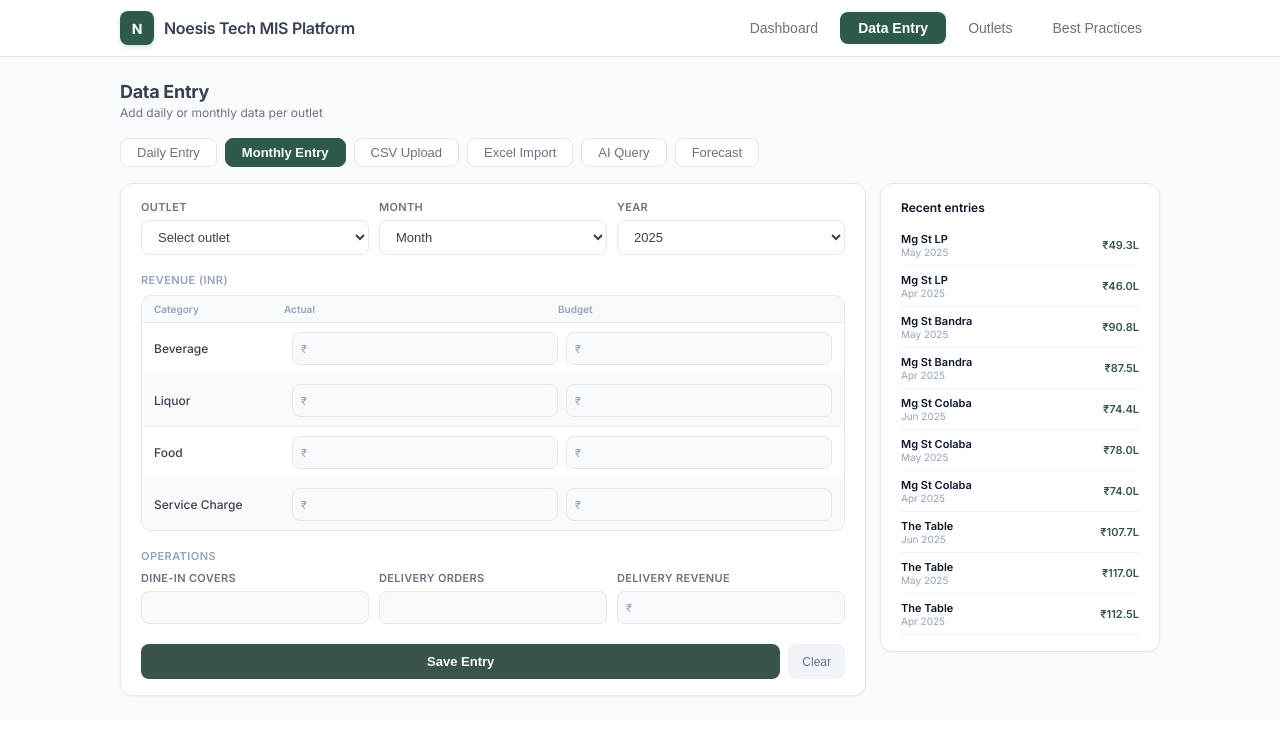
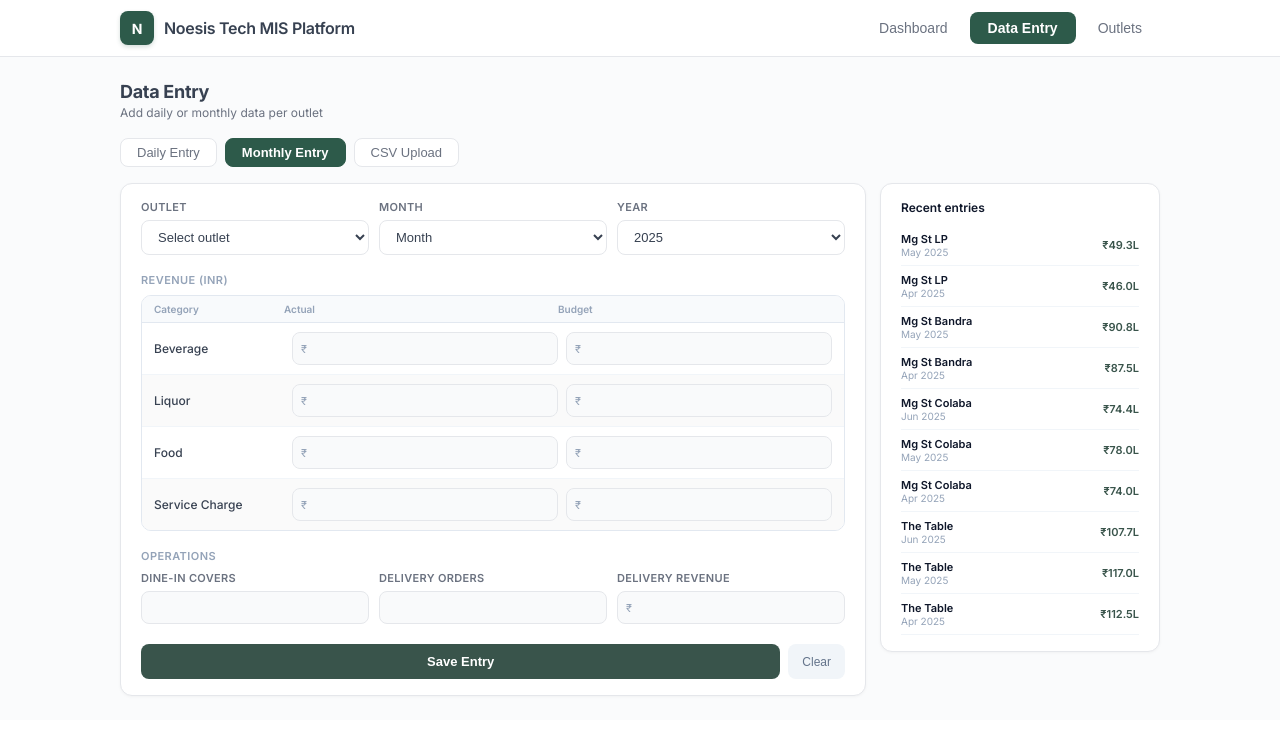
Before and after one commit to rahulnoesis/mis-app, a React (Vite) app: page / in a window 1280 px wide. Shown: the top 734 px of the page. Built offline with nearby package versions, Linux system fonts and the light colour scheme.

Commit message:
Clean up: remove Best Practices, keep simple nav

```diff
--- a/src/App.jsx
+++ b/src/App.jsx
@@ -72,7 +72,7 @@ export default function App() {
           </div>
           <div style={{flex:1}}/>
           <nav style={{display:"flex",gap:4}}>
-            {[["reports","Dashboard"],["entry","Data Entry"],["outlets","Outlets"],["best","Best Practices"]].map(([k,l])=>(
+            {[["reports","Dashboard"],["entry","Data Entry"],["outlets","Outlets"]].map(([k,l])=>(
               <button key={k} onClick={()=>setTab(k)} style={{padding:"8px 18px",borderRadius:8,border:"none",cursor:"pointer",fontSize:14,fontWeight:tab===k?600:500,background:tab===k?C.primary:"transparent",color:tab===k?"#fff":C.textLight}}>
                 {l}
               </button>
@@ -84,7 +84,6 @@ export default function App() {
         {tab==="reports" && <ReportsPage outlets={outlets} entries={entries} dailyEntries={dailyEntries}/>}
         {tab==="entry" && <EntryPage outlets={outlets} entries={entries} setEntries={setEntries} dailyEntries={dailyEntries} setDailyEntries={setDailyEntries} subTab={subTab} setSubTab={setSubTab} getId={getId}/>}
         {tab==="outlets" && <OutletsPage outlets={outlets} setOutlets={setOutlets} getId={getId}/>}
-        {tab==="best" && <BestPracticesPage outlets={outlets} entries={entries} dailyEntries={dailyEntries}/>}
       </div>
     </div>
   );
@@ -144,16 +143,13 @@ function EntryPage({outlets,entries,setEntries,dailyEntries,setDailyEntries,subT
     <div>
       <PH title="Data Entry" sub="Add daily or monthly data per outlet"/>
       <div style={{display:"flex",gap:8,marginBottom:16,flexWrap:"wrap"}}>
-        {[["daily","Daily Entry"],["manual","Monthly Entry"],["csv","CSV Upload"],["excel","Excel Import"],["ai","AI Query"],["forecast","Forecast"]].map(([k,l])=>(
+        {[["daily","Daily Entry"],["manual","Monthly Entry"],["csv","CSV Upload"]].map(([k,l])=>(
           <button key={k} onClick={()=>setSubTab(k)} style={{padding:"6px 16px",borderRadius:8,border:`0.5px solid ${subTab===k?C.primary:C.border}`,background:subTab===k?C.primary:C.card,color:subTab===k?"#fff":C.textLight,fontSize:13,fontWeight:subTab===k?600:500,cursor:"pointer"}}>{l}</button>
         ))}
       </div>
       {subTab==="daily"&&<DailyEntry outlets={outlets} dailyEntries={dailyEntries} setDailyEntries={setDailyEntries} getId={getId}/>}
       {subTab==="manual"&&<ManualEntry outlets={outlets} entries={entries} setEntries={setEntries} getId={getId}/>}
       {subTab==="csv"&&<CSVUpload outlets={outlets} entries={entries} setEntries={setEntries} getId={getId}/>}
-      {subTab==="excel"&&<ExcelImport outlets={outlets} entries={entries} setEntries={setEntries} dailyEntries={dailyEntries} setDailyEntries={setDailyEntries} getId={getId}/>}
-      {subTab==="ai"&&<AIQueryPage outlets={outlets} entries={entries} dailyEntries={dailyEntries}/>}
-      {subTab==="forecast"&&<ForecastPage outlets={outlets} entries={entries} dailyEntries={dailyEntries}/>}
     </div>
   );
 }
```
